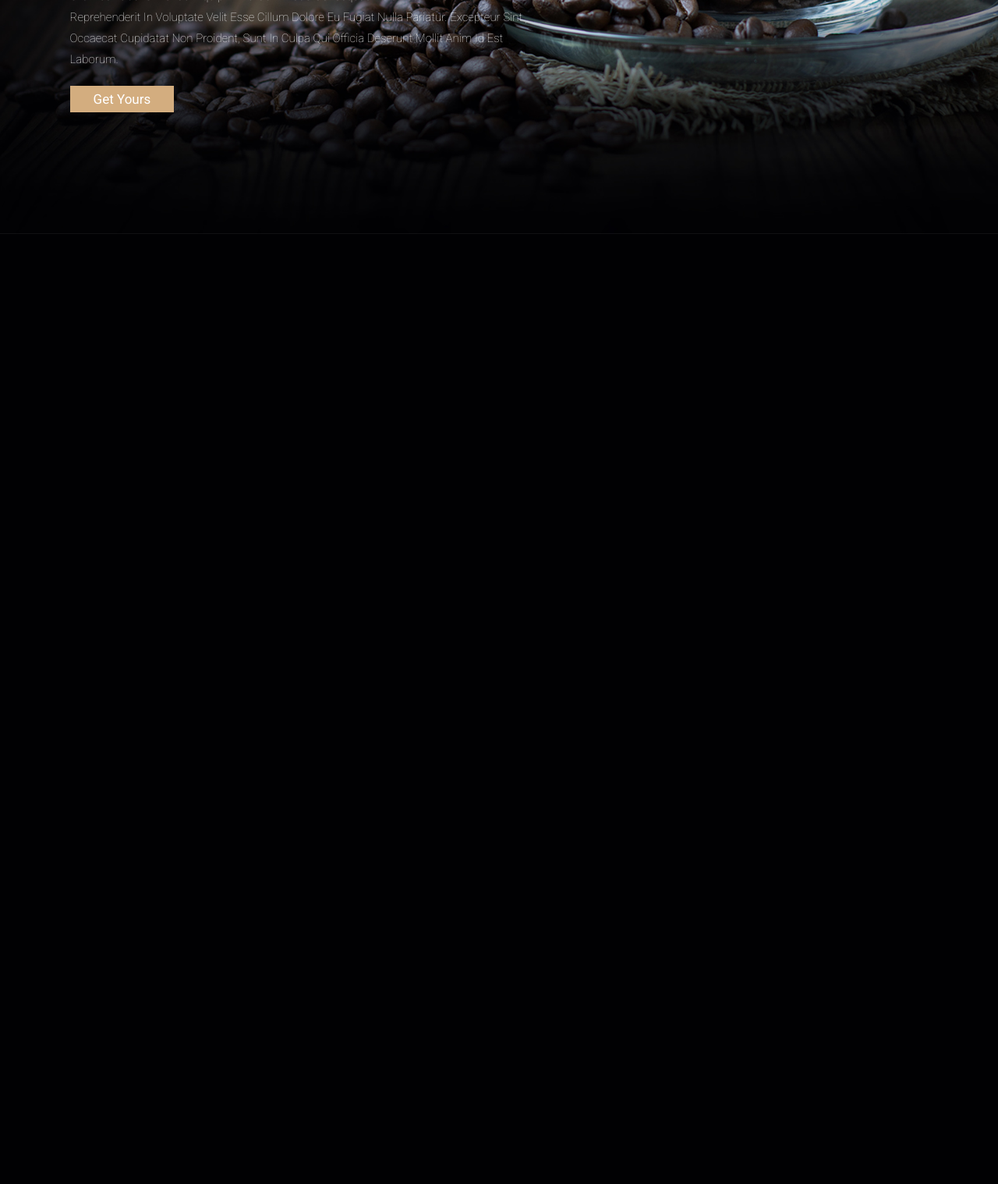
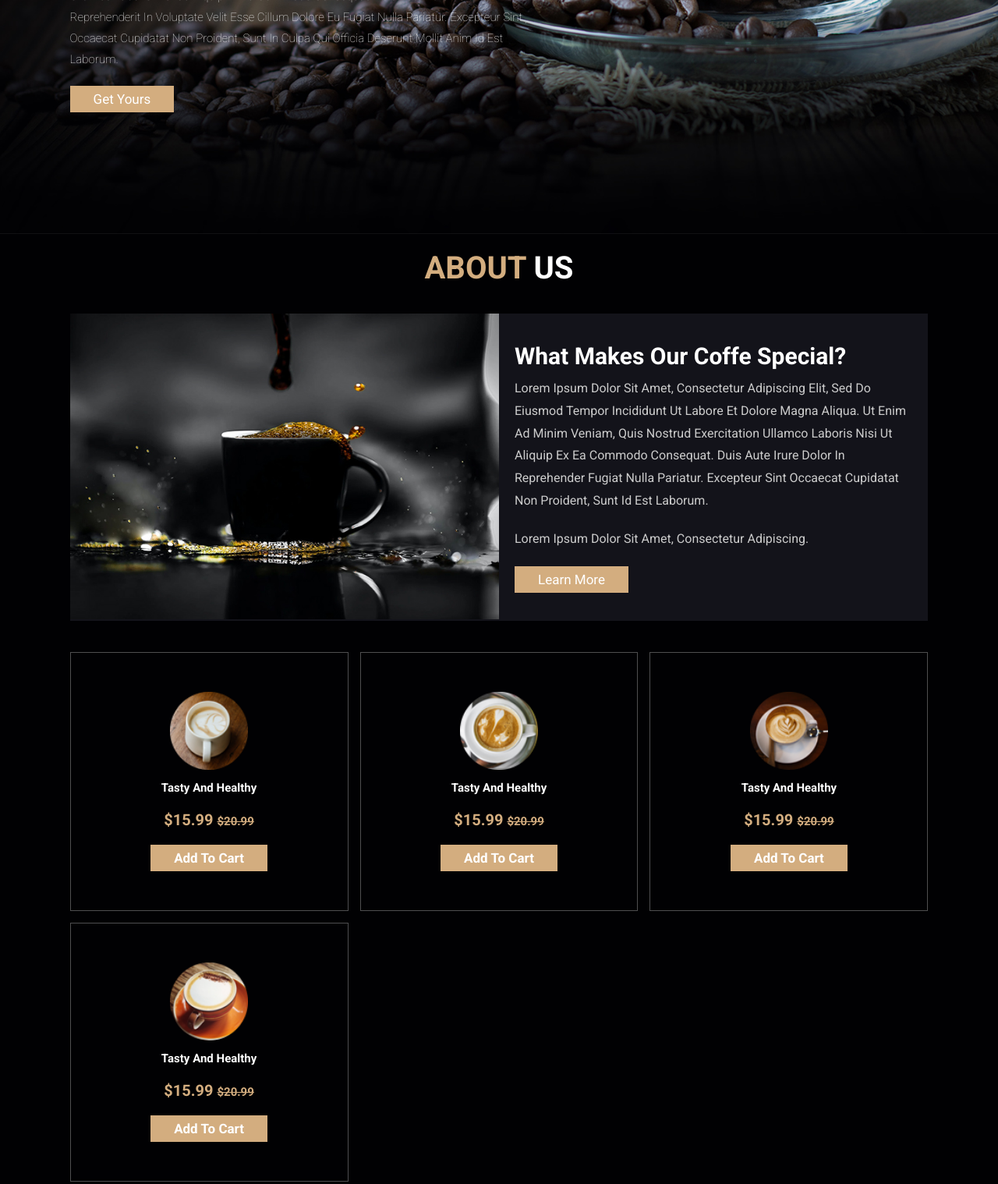
Before and after one commit to Brassco/CoffeShop, a plain HTML site: page index.html in a window 1280 px wide. Shown: the part 500-2018 px from the top of the page at 78% size. Before the commit the page ends 800 px from the top, so only its background shows below. Drawn offline with Linux system fonts and the light colour scheme.

Commit message:
Done About and Menu sections

```diff
--- a/assets/css/styles.css
+++ b/assets/css/styles.css
@@ -46,6 +46,21 @@ html::-webkit-scrollbar-thumb {
 
 body {
   background: var(--bg);
+}
+
+.heading {
+  text-align: center;
+  color: #fff;
+  text-transform: uppercase;
+  padding-bottom: 3.5rem;
+  font-size: 4rem;
+}
+
+.heading span {
+  color: var(--main-color);
+  text-transform: uppercase;
+  padding-bottom: 3.5rem;
+  font-size: 4rem;
 }
 
 .btn {
@@ -233,6 +248,82 @@ body {
   color: #eee;
 }
 
+/*********** ABOUT SECTION ***********/
+.row {
+  display: flex;
+  align-items: center;
+  background: var(--black);
+  flex-wrap: wrap;
+}
+
+.about-image {
+  flex: 1 1 45rem;
+}
+
+.about-image img {
+  width: 100%;
+}
+
+.about-content {
+  flex: 1 1 45rem;
+  padding: 2rem;
+}
+
+.about-title {
+  font-size: 3rem;
+  color: #fff;
+}
+
+.about-description {
+  font-size: 1.6rem;
+  color: #ccc;
+  padding: 1rem 0;
+  line-height: 1.8;
+}
+
+/*********** MENU SECTION ***********/
+
+.box-container {
+  display: grid;
+  grid-template-columns: repeat(auto-fit, minmax(30rem, 1fr));
+  gap: 1.5rem;
+}
+
+.box {
+  padding: 5rem;
+  text-align: center;
+  border: var(--border);
+}
+
+.box:hover {
+  background: #fff;
+}
+
+.box:hover > .box-title {
+  color: var(--black);
+}
+
+.box-image {
+  height: 10rem;
+}
+
+.box-title {
+  color: #fff;
+  font-size: 1.5rem;
+  padding: 1rem 0;
+}
+
+.box-price {
+  color: var(--main-color);
+  font-size: 2rem;
+  padding: 1rem 0;
+}
+
+.box-price span {
+  font-size: 1.5rem;
+  text-decoration: line-through;
+}
+
 /*********** MEDIA QUERIES ***********/
 @media (max-width: 991px) {
   html {
@@ -286,7 +377,7 @@ body {
     font-size: 50%;
   }
 
-  .home-content{
+  .home-content {
     padding-top: 4rem;
   }
 
@@ -296,4 +387,5 @@ body {
 
   .home-description {
     font-size: 1rem;
+  }
 }
--- a/index.html
+++ b/index.html
@@ -87,6 +87,62 @@
             </div>
         </section>
 
+         <!-- ABOUT SECTION -->
+        <section class="about" id="about">
+            <h1 class="heading">
+                <span>about</span> us
+            </h1>
+
+            <div class="row">
+                <div class="about-image">
+                    <img src="assets/images/about-img.jpeg" alt="">
+                </div>
+                <div class="about-content">
+                    <h3 class="about-title">what makes our coffe special?</h3>
+                    <p class="about-description">Lorem ipsum dolor sit amet, consectetur adipiscing elit, sed do eiusmod tempor incididunt ut labore et dolore magna aliqua. Ut enim ad minim veniam, quis nostrud exercitation ullamco laboris nisi ut aliquip ex ea commodo consequat. Duis aute irure dolor in reprehender fugiat nulla pariatur. Excepteur sint occaecat cupidatat non proident, sunt id est laborum.</p>
+                    <p class="about-description">Lorem ipsum dolor sit amet, consectetur adipiscing.</p>
+                    <a href="" class="btn">learn more</a>
+                </div>
+            </div>
+        </section>
+
+        <!-- MENU SECTION -->
+        <section class="menu" id="menu">
+            <h1 class="box-container">
+                <!-- menu item 1-->
+                <div class="box">
+                    <img src="assets/images/menu-1.png" alt="" class="box-image">
+                    <h3 class="box-title">tasty and healthy</h3>
+                    <div class="box-price">$15.99 <span>$20.99</span></div>
+                    <a href="" class="btn">add to cart</a>
+                </div>
+
+                <!-- menu item 2-->
+                <div class="box">
+                    <img src="assets/images/menu-2.png" alt="" class="box-image">
+                    <h3 class="box-title">tasty and healthy</h3>
+                    <div class="box-price">$15.99 <span>$20.99</span></div>
+                    <a href="" class="btn">add to cart</a>
+                </div>
+
+                <!-- menu item 3-->
+                <div class="box">
+                    <img src="assets/images/menu-3.png" alt="" class="box-image">
+                    <h3 class="box-title">tasty and healthy</h3>
+                    <div class="box-price">$15.99 <span>$20.99</span></div>
+                    <a href="" class="btn">add to cart</a>
+                </div>
+
+                <!-- menu item 4-->
+                <div class="box">
+                    <img src="assets/images/menu-4.png" alt="" class="box-image">
+                    <h3 class="box-title">tasty and healthy</h3>
+                    <div class="box-price">$15.99 <span>$20.99</span></div>
+                    <a href="" class="btn">add to cart</a>
+                </div>
+            </h1>
+        </section>
+
         <script src="assets/js/index.js"></script>
     </body>
 </html>
```
